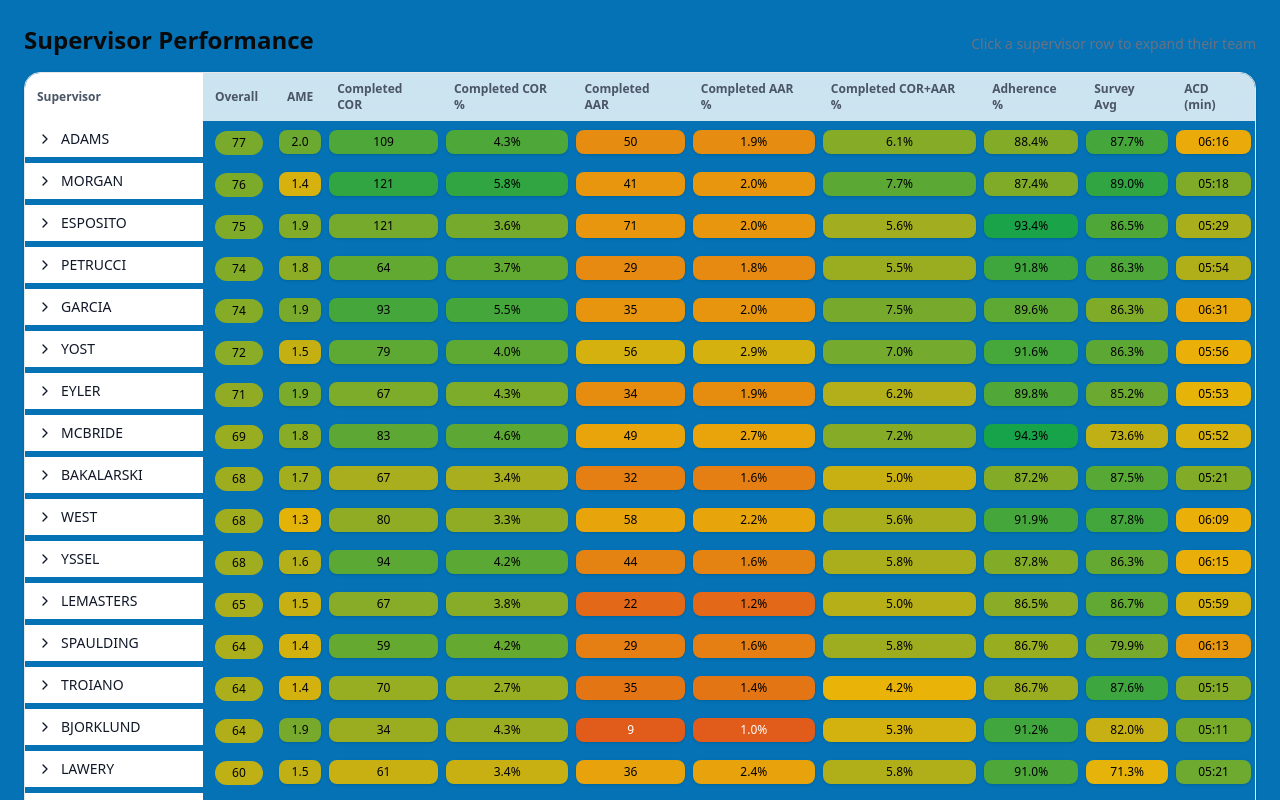
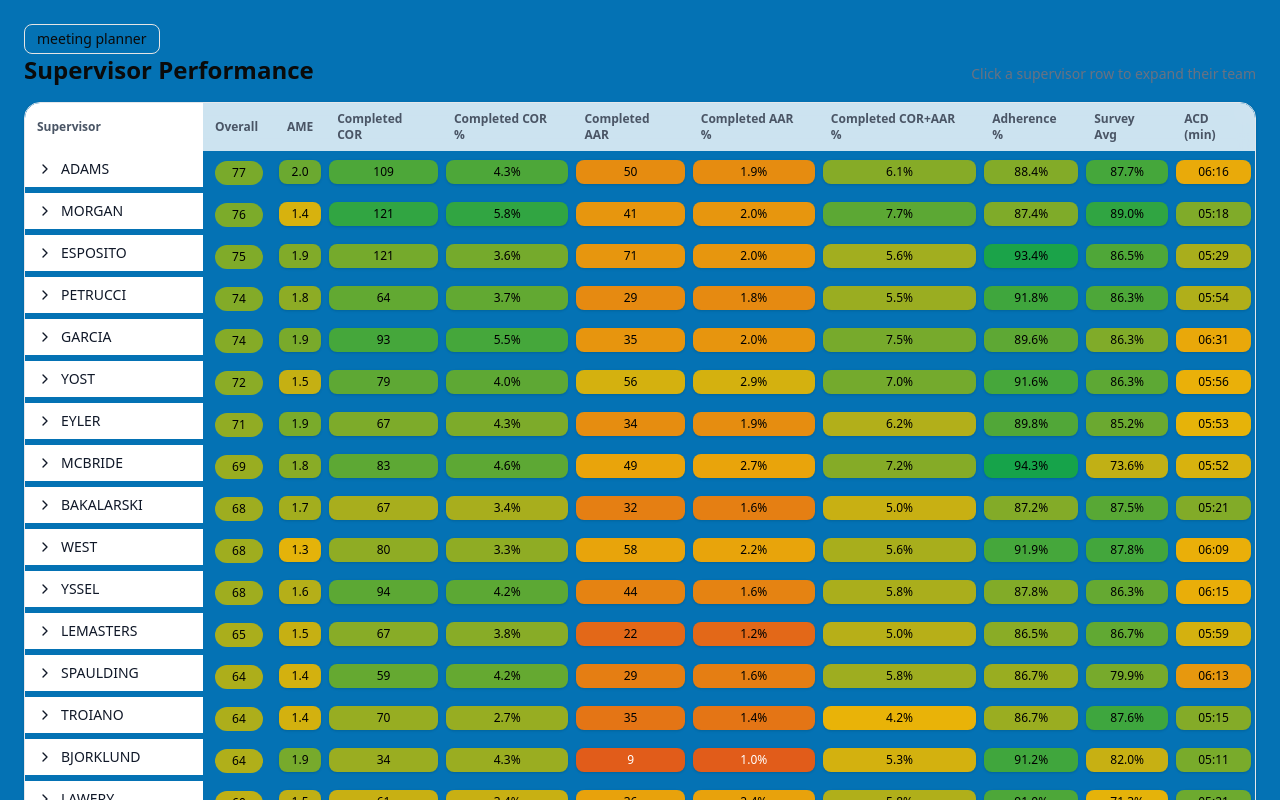
Before and after one commit to BobBjorklund/ManagePro_Team_Scheduler, a Next.js app: page /supervisors in a window 1280 px wide. Shown: the top 800 px of the page. Built offline with nearby package versions, Linux system fonts and the light colour scheme.

Commit message:
dur dur dur

```diff
--- a/src/app/page.tsx
+++ b/src/app/page.tsx
@@ -819,7 +819,11 @@ export default function OvernightWeeklyPlanner() {
     d.setDate(d.getDate() - delta);
     return d;
   }
-
+  function goto(event: React.MouseEvent<HTMLButtonElement>) {
+    if (typeof window !== "undefined") {
+      window.location.href = "./supervisors/";
+    }
+  }
   function isoDate(d: Date) {
     const y = d.getFullYear();
     const m = String(d.getMonth() + 1).padStart(2, "0");
@@ -942,7 +946,7 @@ export default function OvernightWeeklyPlanner() {
         title="Meeting Planner"
         PageIcon={<CalendarIcon className="w-6 h-6" />}
         RightSideActions={
-          <>
+          <><button onClick={(event) => goto(event)} className="px-3 py-2 rounded-lg bg-white/10 hover:bg-white/20 transition flex items-center gap-1"><span className="hidden sm:inline">Rankings</span></button>
             <button
               onClick={addManualOneOnOne}
               className="px-3 py-2 rounded-lg bg-black/30 hover:bg-black/40 transition flex items-center gap-1"
--- a/src/app/supervisors/page.tsx
+++ b/src/app/supervisors/page.tsx
@@ -1,11 +1,10 @@
 // src/app/supervisors/page.tsx
 import fs from "node:fs/promises";
 import path from "node:path";
-// adjust this import to where you put the component/types
+import Link from "next/link";
 import SupervisorHeatmap from "@/components/SupervisorHeatmap";
 import type { SupervisorsPayload } from "@/types/metrics";
 
-// Always read fresh on each request (turns off static caching for this route)
 export const dynamic = "force-dynamic";
 
 async function getData(): Promise<SupervisorsPayload> {
@@ -18,12 +17,21 @@ async function getData(): Promise<SupervisorsPayload> {
 
 export default async function Page() {
   const data = await getData();
+
   return (
     <main className="mx-auto max-w-[1400px] p-6">
+      <Link
+        href="../"
+        className="inline-flex items-center rounded-md border px-3 py-1 text-sm hover:bg-gray-50"
+      >
+        meeting planner
+      </Link>
+
       <SupervisorHeatmap
         metrics={data.metrics}
         supervisors={data.supervisors}
       />
+
       <p className="mt-4 text-xs text-gray-500">
         Data generated at {new Date(data.generatedAt).toLocaleString()}
       </p>
```
